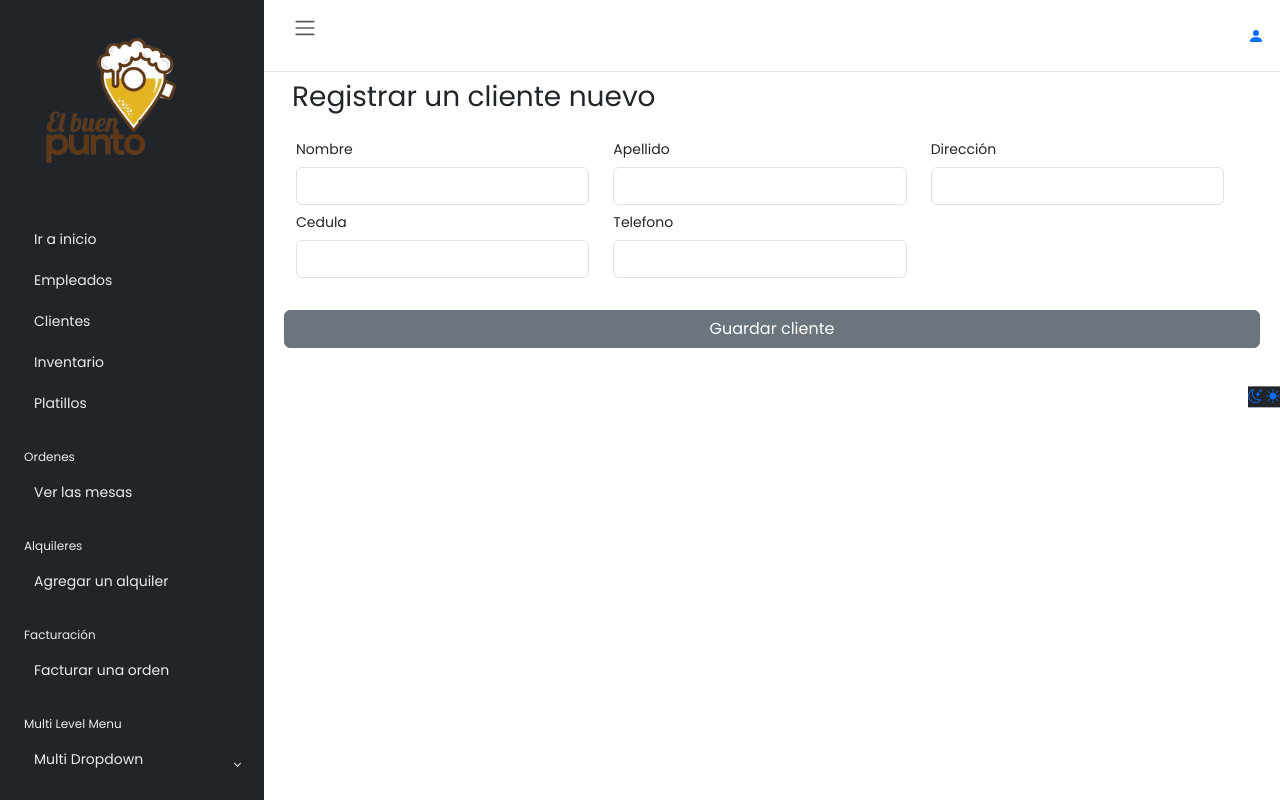
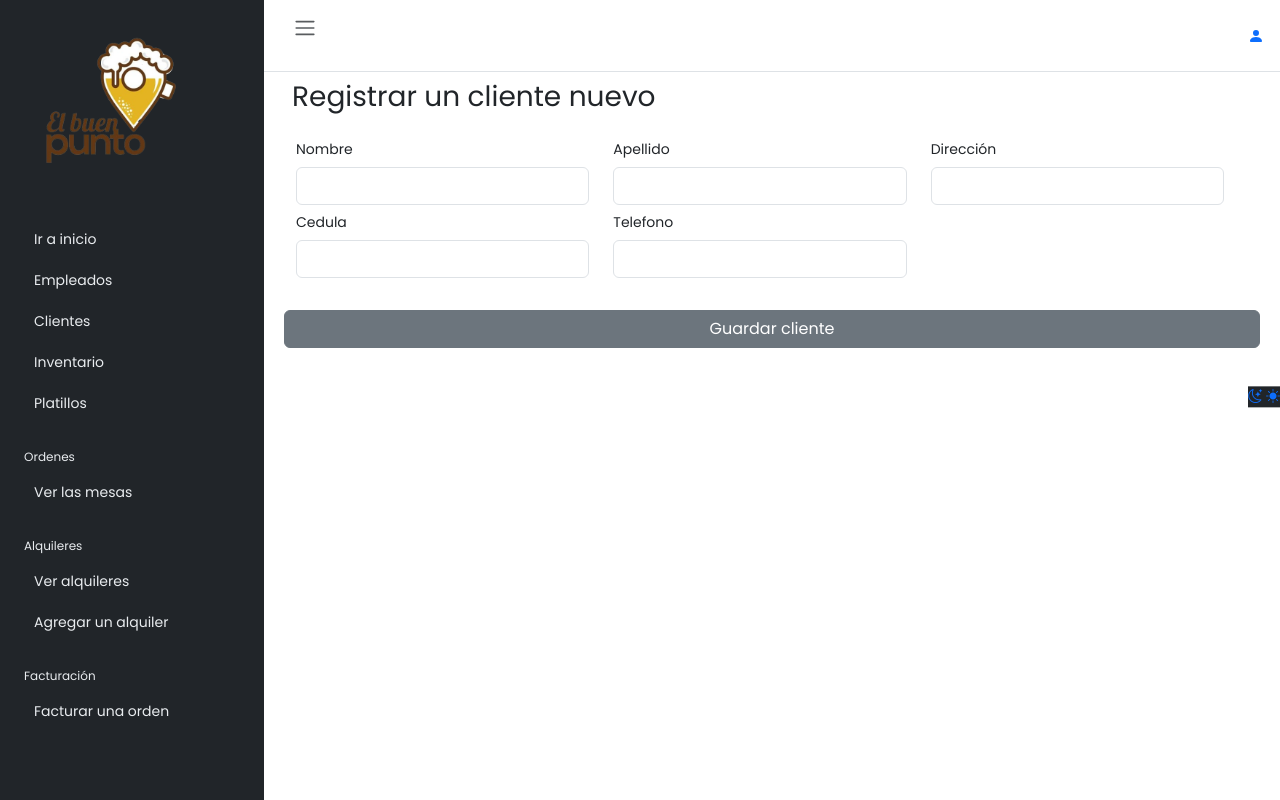
Before and after one commit to IsabellaDo5/EBP, a Django app: page /add_cliente/ in a window 1280 px wide. Run offline with Django 3.2, Linux system fonts and the light colour scheme.

Commit message:
Modificados botones sidebar

```diff
--- a/AppBD/templates/layout.html
+++ b/AppBD/templates/layout.html
@@ -74,6 +74,12 @@
                     <li class="sidebar-item">
                         <a href="/alquiler/" class="sidebar-link">
                             <i class="fa-solid fa-list pe-2"></i>
+                            Ver alquileres
+                        </a>
+                    </li>
+                    <li class="sidebar-item">
+                        <a href="//add_alquiler2/" class="sidebar-link">
+                            <i class="fa-solid fa-list pe-2"></i>
                             Agregar un alquiler
                         </a>
                     </li>
@@ -85,29 +91,6 @@
                             <i class="fa-solid fa-list pe-2"></i>
                             Facturar una orden
                         </a>
-                    </li>
-                    <li class="sidebar-header">
-                        Multi Level Menu
-                    </li>
-                    <li class="sidebar-item">
-                        <a href="#" class="sidebar-link collapsed" data-bs-target="#multi" data-bs-toggle="collapse"
-                            aria-expanded="false"><i class="fa-solid fa-share-nodes pe-2"></i>
-                            Multi Dropdown
-                        </a>
-                        <ul id="multi" class="sidebar-dropdown list-unstyled collapse" data-bs-parent="#sidebar">
-                            <li class="sidebar-item">
-                                <a href="#" class="sidebar-link collapsed" data-bs-target="#level-1"
-                                    data-bs-toggle="collapse" aria-expanded="false">Level 1</a>
-                                <ul id="level-1" class="sidebar-dropdown list-unstyled collapse">
-                                    <li class="sidebar-item">
-                                        <a href="#" class="sidebar-link">Level 1.1</a>
-                                    </li>
-                                    <li class="sidebar-item">
-                                        <a href="#" class="sidebar-link">Level 1.2</a>
-                                    </li>
-                                </ul>
-                            </li>
-                        </ul>
                     </li>
                 </ul>
             </div>
```
